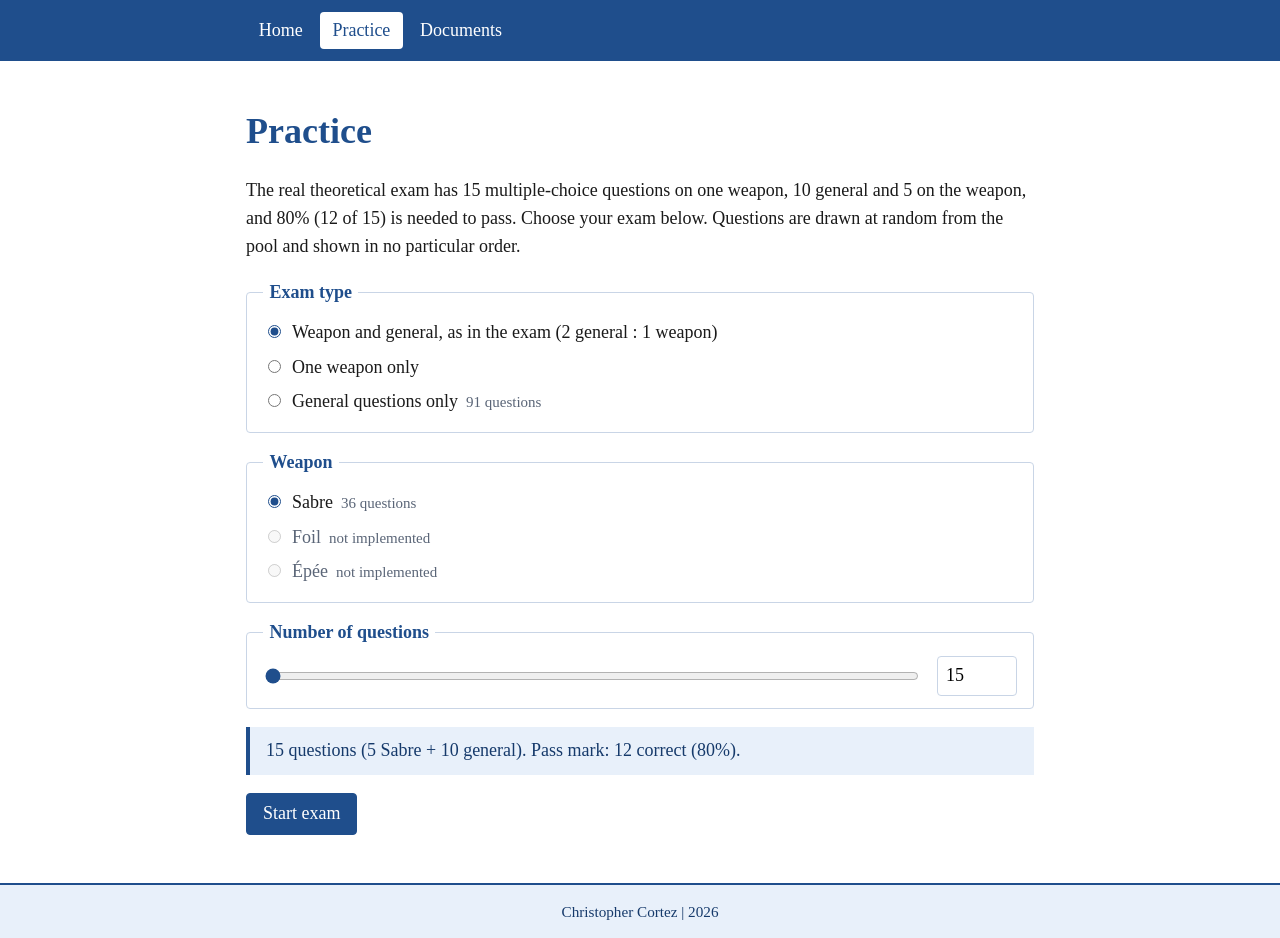
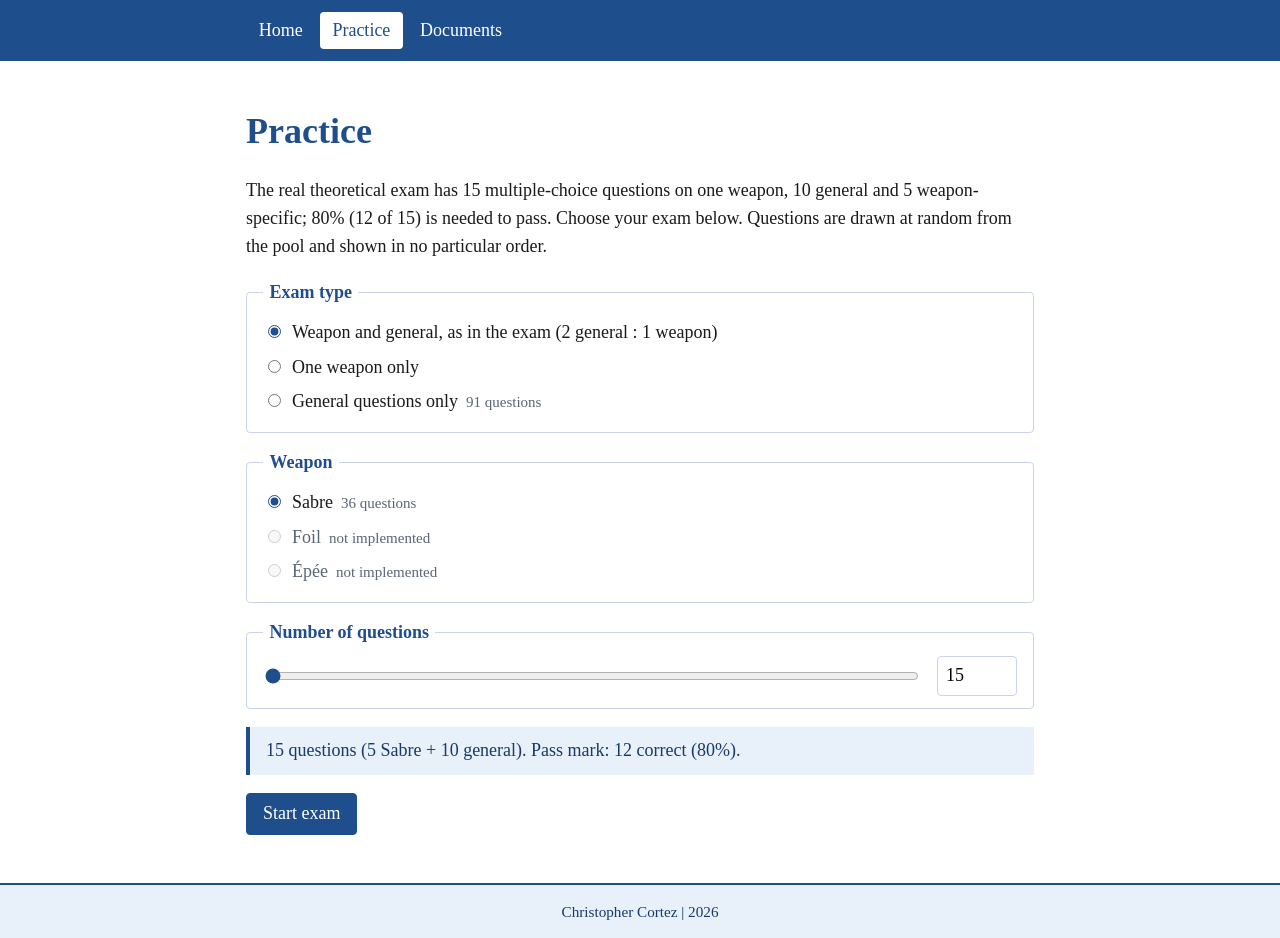
Before and after one commit to cec5/FIE-Exam-Prep, a Jekyll site: the page built from practice.html, in a window 1280 px wide. Built offline with Jekyll 4.4.1, drawn with Linux system fonts in a browser that asks for light colours.

Commit message:
Update practice.html

```diff
--- a/practice.html
+++ b/practice.html
@@ -10,9 +10,7 @@ permalink: /practice/
 
   <!-- 1. Setup -->
   <section id="setup" hidden>
-    <p>The real theoretical exam has 15 multiple-choice questions on one weapon, 10 general and 5 on the weapon,
-    and 80% (12 of 15) is needed to pass. Choose your exam below. Questions are drawn at random from the pool
-    and shown in no particular order.</p>
+    <p>The real theoretical exam has 15 multiple-choice questions on one weapon, 10 general and 5 weapon-specific; 80% (12 of 15) is needed to pass. Choose your exam below. Questions are drawn at random from the pool and shown in no particular order.</p>
 
     <fieldset>
       <legend>Exam type</legend>
```
